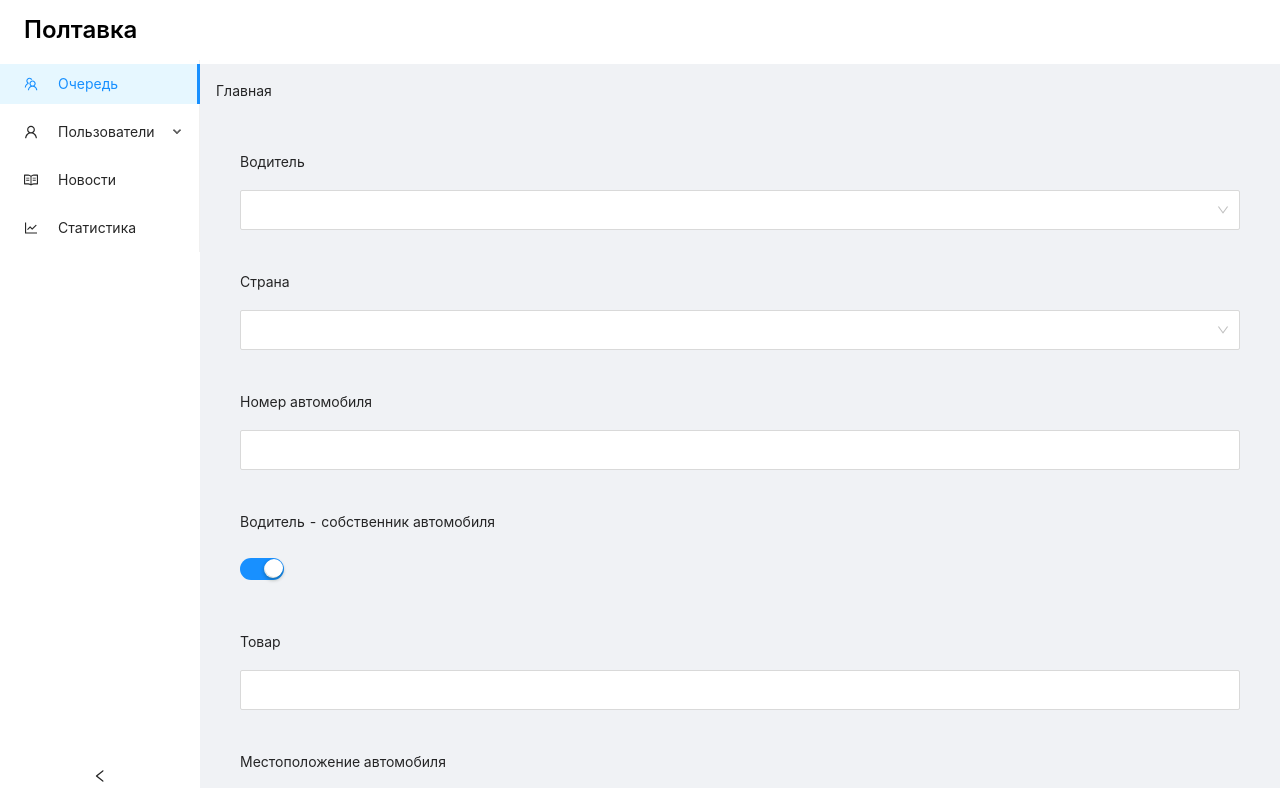
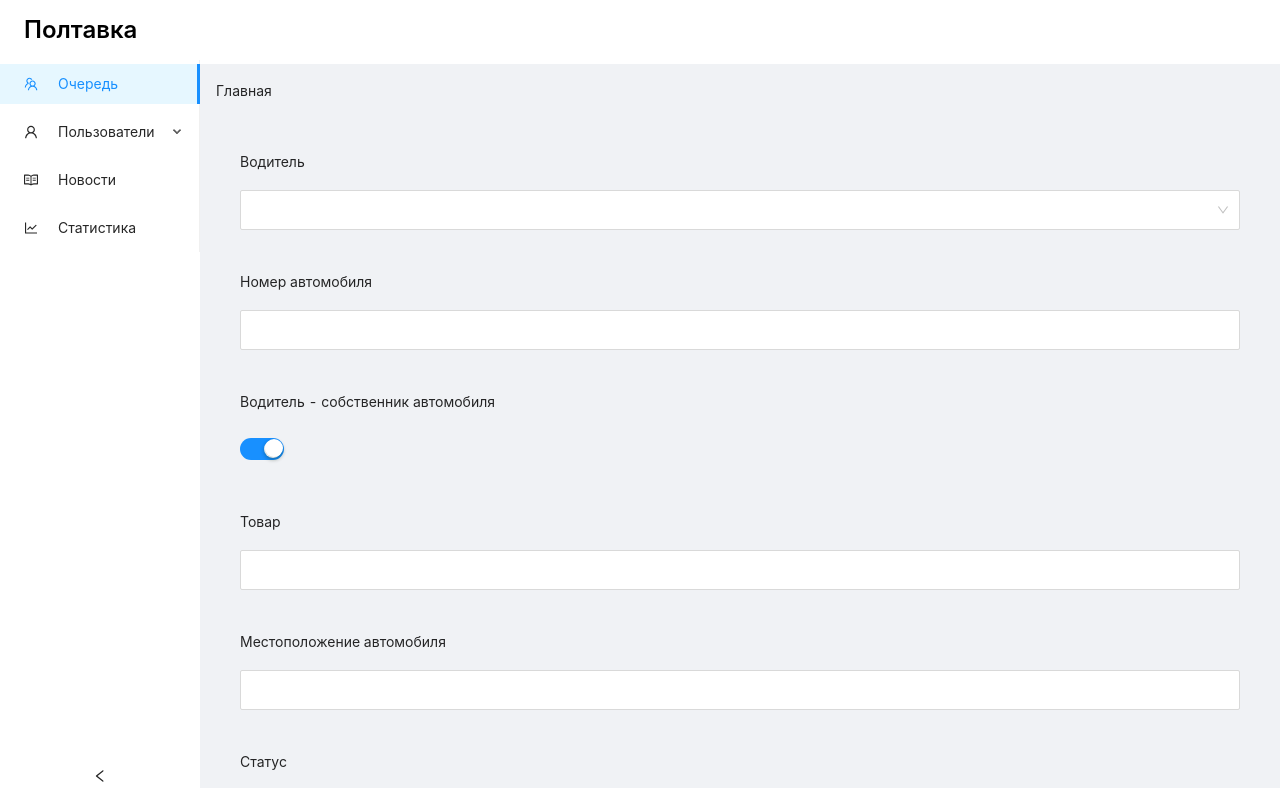
Before and after one commit to on3dd/poltavka, a Next.js app: page /admin/queue/edit/1 in a window 1280 px wide. Shown: the top 788 px of the page. Built offline with nearby package versions, Linux system fonts and the light colour scheme.

Commit message:
client upd

```diff
--- a/components/admin/queue/edit/[id].tsx
+++ b/components/admin/queue/edit/[id].tsx
@@ -1,14 +1,7 @@
 import React, { useState } from 'react';
-import {
-  Form,
-  Input,
-  Button,
-  Select,
-  Cascader,
-  TreeSelect,
-  Switch,
-} from 'antd';
 import { useRouter } from 'next/router';
+import { Form, Input, Button, Select, Switch } from 'antd';
+
 const FormSizeDemo = () => {
   const router = useRouter();
   const [initialValues, setInitialValues] = useState({
@@ -51,7 +44,8 @@ const FormSizeDemo = () => {
           </Select.Option>
         </Select>
       </Form.Item>
-      <Form.Item label="Страна">
+
+      {/* <Form.Item label="Страна">
         <Select>
           <Select.Option value="russia">
             Российская Федерация
@@ -60,10 +54,12 @@ const FormSizeDemo = () => {
             Китайская Народная Республика
           </Select.Option>
         </Select>
-      </Form.Item>
+      </Form.Item> */}
+
       <Form.Item label="Номер автомобиля">
         <Input />
       </Form.Item>
+
       <Form.Item
         name="isOwner"
         valuePropName="checked"
@@ -71,20 +67,25 @@ const FormSizeDemo = () => {
       >
         <Switch />
       </Form.Item>
+
       {!initialValues.isOwner && (
         <Form.Item label="Собственник автомобиля">
           <Input />
         </Form.Item>
       )}
+
       <Form.Item label="Товар">
         <Input />
       </Form.Item>
+
       <Form.Item label="Местоположение автомобиля">
         <Input />
       </Form.Item>
+
       <Form.Item label="Статус">
         <Input />
       </Form.Item>
+
       <Form.Item label="Button">
         <Button type="primary" htmlType="submit">
           Добавить
--- a/components/admin/queue/edit/index.tsx
+++ b/components/admin/queue/edit/index.tsx
@@ -2,7 +2,7 @@ import React from 'react';
 import { Row, Col, Space, Button, Table } from 'antd';
 
 const Edit: React.FC = () => {
-  return <div className="nigger">i hate niggers</div>
-}
+  return <div className="nigger">i hate niggers</div>;
+};
 
 export default Edit;
```
Also changed, not shown: layouts/admin/index.tsx (+0 -7 lines).
